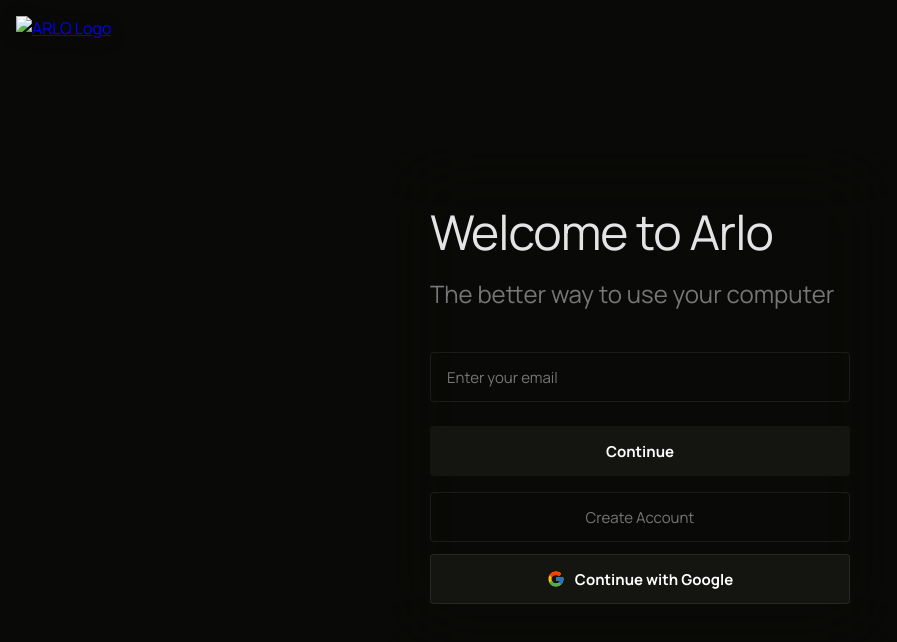
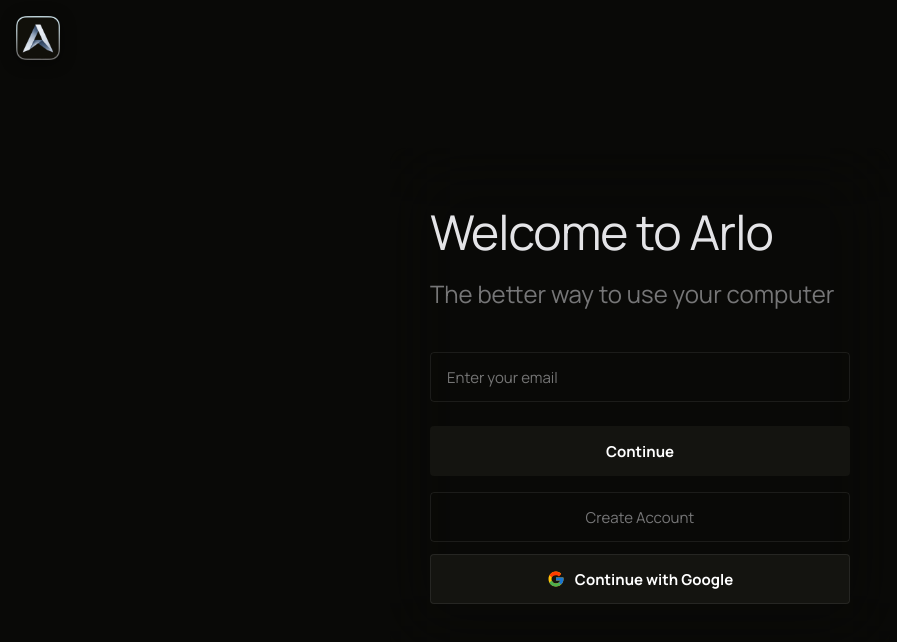
Before and after one commit to V-Juneja/v-juneja.github.io, a plain HTML site: page index.html in a window 1280 px wide. Shown: the whole page, without its empty margins (0-897 px from the left). Drawn offline with nearby package versions, Linux system fonts and the light colour scheme.

Commit message:
Update logo image paths in index.html

```diff
--- a/index.html
+++ b/index.html
@@ -5,7 +5,7 @@
     <meta name="viewport" content="width=device-width, initial-scale=1.0">
     <title>Mesh | Arlo: The better way to use your computer.</title>
     <script src="https://cdn.jsdelivr.net/npm/@supabase/supabase-js@2"></script>
-    <link rel="icon" type="image/png" href="src/assets/logo.png">
+    <link rel="icon" type="image/png" href="logo.png">
     <link href="https://fonts.googleapis.com/css2?family=Inter:wght@300;400;500;600;700&display=swap" rel="stylesheet">
     <link href="https://fonts.googleapis.com/css?family=Manrope:700|Manrope:400" rel="stylesheet">
 
@@ -865,7 +865,7 @@
         <div class="login-container" id="login-email-page" >
             <div class="logo-container">
                 <a href="landing.html" class="logo-card">
-                    <img  src="src/assets/LOGO.png" alt="ARLO Logo" />
+                    <img  src="LOGO.png" alt="ARLO Logo" />
                 </a>
             </div>
 
@@ -893,7 +893,7 @@
 <div class="login-container" id="login-password-page" style="display: none;">
     <div class="logo-container">
 <a href="landing.html" class="logo-card">
-                    <img  src="src/assets/LOGO.png" alt="ARLO Logo" />
+                    <img  src="LOGO.png" alt="ARLO Logo" />
         </a>
     </div>
 
@@ -917,7 +917,7 @@
 <div class="login-container" id="signup-page" style="display: none;">
     <div class="logo-container">
         <a href="landing.html" class="logo-card">
-                    <img  src="src/assets/LOGO.png" alt="ARLO Logo" />
+                    <img  src="LOGO.png" alt="ARLO Logo" />
         </a>
     </div>
 
@@ -948,7 +948,7 @@
         <div class="app-header">
             <div class="header-left">
                 <a href="landing.html" class="header-logo">
-                    <img src="src/assets/LOGO.png" alt="ARLO Logo" />
+                    <img src="LOGO.png" alt="ARLO Logo" />
                 </a>
 
                 <div class="nav-tabs">
```
